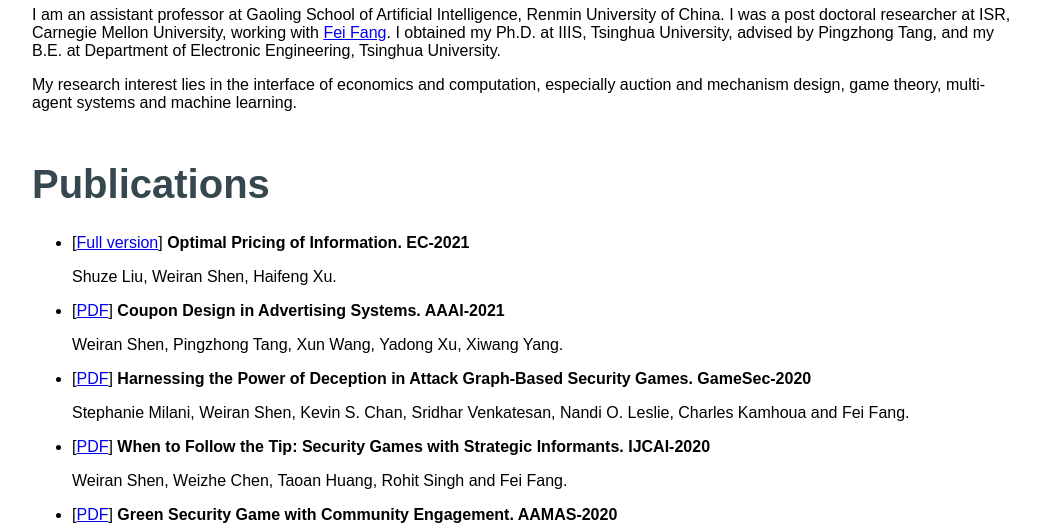
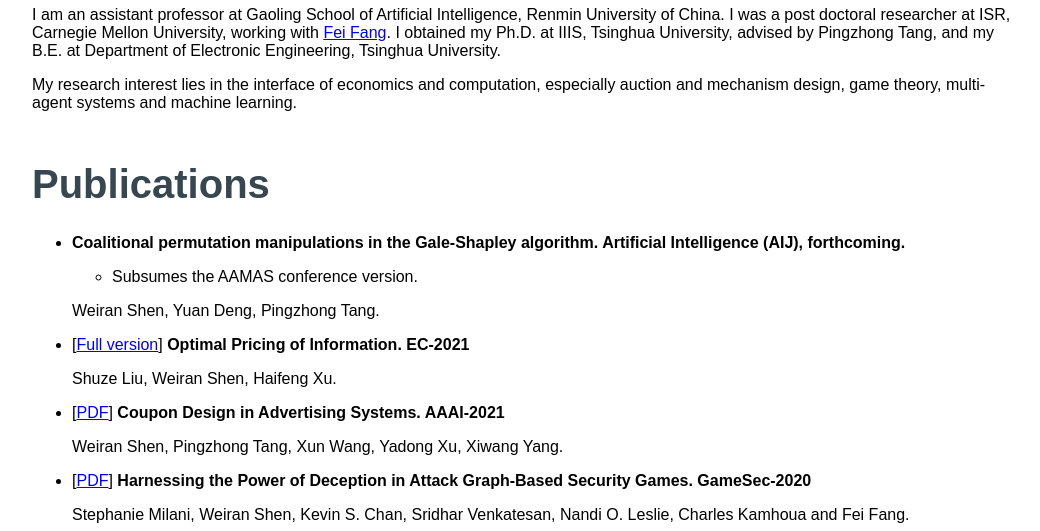
Before and after one commit to shen-weiran/emersonswr.github.io, a plain HTML site: page index.html in a window 1280 px wide. Shown: the part 566-1097 px from the top of the page, without its empty margins (126-1166 px from the left). Drawn offline with Linux system fonts and the light colour scheme.

Commit message:
regular update

```diff
--- a/index.html
+++ b/index.html
@@ -31,6 +31,18 @@
   <div class="section">
   	<div class="para"><h1>Publications</h1></div>
 	<ul>
+    <li>
+      <div class="item">
+        <div class="para"><p> <b>Coalitional permutation manipulations in the Gale-Shapley algorithm. Artificial Intelligence (AIJ), forthcoming.</b></p>
+        <ul>
+          <li>
+            Subsumes the AAMAS conference version.
+          </li>
+        </ul>
+        </div>
+        <div class="para"><p>Weiran Shen, Yuan Deng, Pingzhong Tang.</p></div>
+     </div>
+   </li>
     <li>
       <div class="item">
         <div class="para"><p>[<a href="https://arxiv.org/abs/2102.13289" target="_blank">Full version</a>] <b>Optimal Pricing of Information. EC-2021</b></p></div>
```
Also changed, not shown: index_chinese.html (+12 -0 lines).
